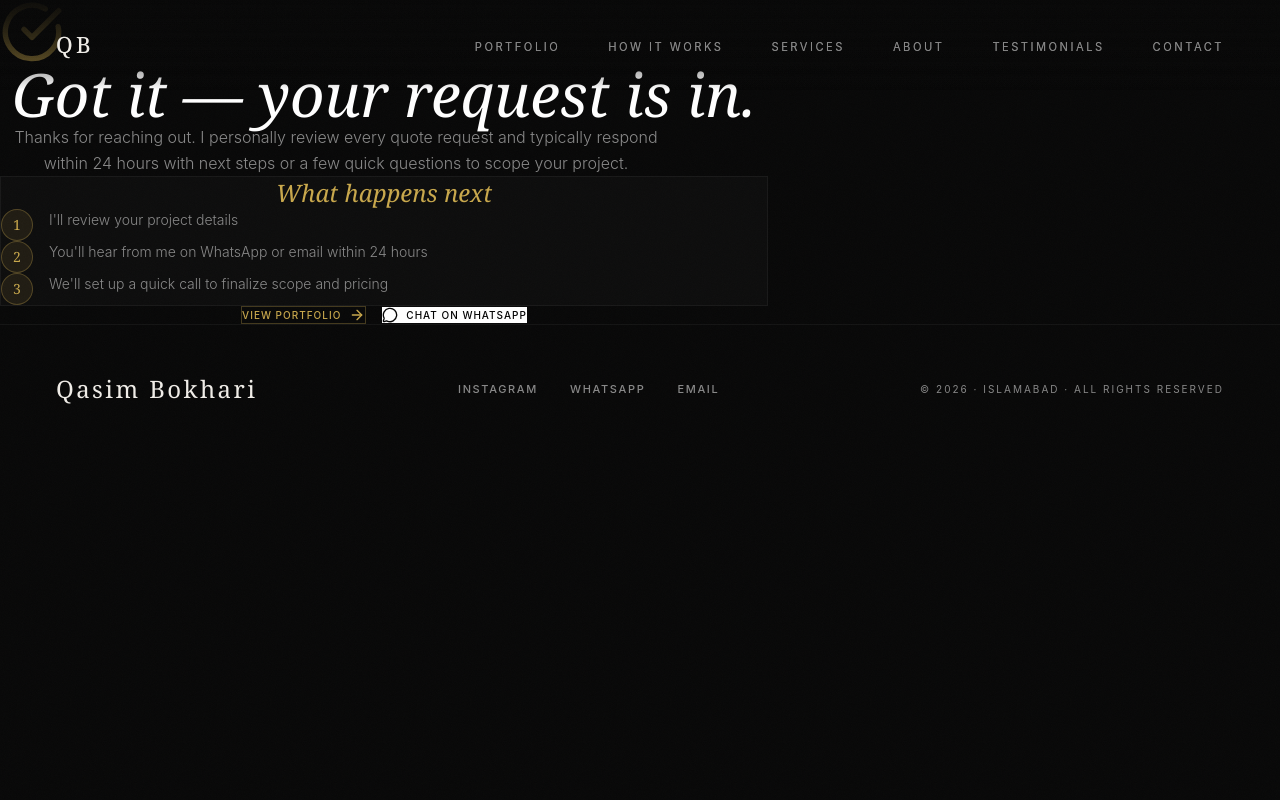
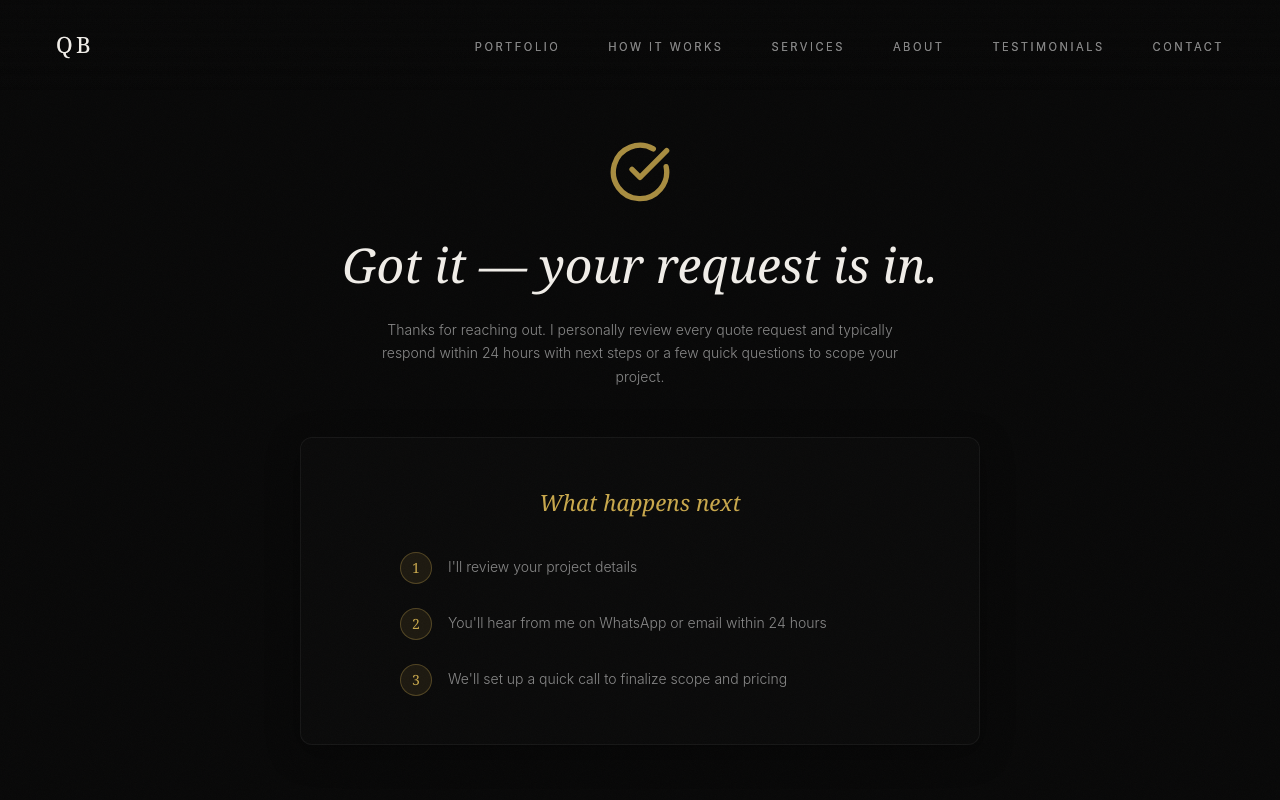
Before and after one commit to qasimbokhari/my_portfolio, a React (Vite) app: page /quote-confirmation in a window 1280 px wide. Shown: the top 800 px of the page. Built offline with nearby package versions, Linux system fonts and the light colour scheme; a web font is replaced by a local one.

Commit message:
style: restyle quote confirmation page layout and components

```diff
--- a/src/index.css
+++ b/src/index.css
@@ -122,6 +122,170 @@ body {
 
 a, button, [role="button"], .project-item, .whatsapp-float, .form-submit, .modal-close, .testimonial-submit-btn, .review-modal-close {
   cursor: pointer;
+}
+
+/* ─── CONFIRMATION PAGE ─── */
+.confirm-page-main {
+  padding-top: 140px !important;
+  padding-bottom: 100px !important;
+  padding-left: 24px !important;
+  padding-right: 24px !important;
+  display: flex !important;
+  justify-content: center !important;
+  align-items: center !important;
+  min-height: 80vh !important;
+}
+
+.confirm-page-container {
+  width: 100% !important;
+  max-width: 680px !important;
+  margin-left: auto !important;
+  margin-right: auto !important;
+  text-align: center !important;
+  display: flex !important;
+  flex-direction: column !important;
+  align-items: center !important;
+}
+
+.confirm-page-icon {
+  width: 64px !important;
+  height: 64px !important;
+  color: var(--gold) !important;
+  margin-bottom: 32px !important;
+}
+
+.confirm-page-title {
+  font-family: var(--font-display) !important;
+  font-size: clamp(2rem, 4vw, 3rem) !important;
+  font-weight: 300 !important;
+  font-style: italic !important;
+  color: var(--white) !important;
+  margin-bottom: 24px !important;
+  line-height: 1.2 !important;
+}
+
+.confirm-page-text {
+  font-family: var(--font-body) !important;
+  font-size: 14px !important;
+  color: var(--silver) !important;
+  font-weight: 300 !important;
+  line-height: 1.7 !important;
+  max-width: 540px !important;
+  margin-bottom: 48px !important;
+  margin-left: auto !important;
+  margin-right: auto !important;
+}
+
+.confirm-page-card {
+  width: 100% !important;
+  background: rgba(255, 255, 255, 0.01) !important;
+  border: 1px solid rgba(255, 255, 255, 0.05) !important;
+  padding: 48px 40px !important;
+  border-radius: 12px !important;
+  margin-bottom: 48px !important;
+  box-shadow: 0 8px 32px rgba(0, 0, 0, 0.4) !important;
+}
+
+@media (max-width: 640px) {
+  .confirm-page-card {
+    padding: 32px 24px !important;
+  }
+}
+
+.confirm-page-card-title {
+  font-family: var(--font-display) !important;
+  font-size: 1.4rem !important;
+  color: var(--gold) !important;
+  font-weight: 300 !important;
+  font-style: italic !important;
+  margin-bottom: 32px !important;
+  text-align: center !important;
+}
+
+.confirm-page-steps {
+  max-width: 480px !important;
+  margin-left: auto !important;
+  margin-right: auto !important;
+}
+
+.confirm-page-step {
+  display: flex !important;
+  align-items: flex-start !important;
+  gap: 16px !important;
+  margin-bottom: 24px !important;
+}
+
+.confirm-page-step:last-child {
+  margin-bottom: 0 !important;
+}
+
+.confirm-page-step-num {
+  width: 32px !important;
+  height: 32px !important;
+  border-radius: 50% !important;
+  background: rgba(201, 168, 76, 0.1) !important;
+  border: 1px solid rgba(201, 168, 76, 0.3) !important;
+  display: flex !important;
+  align-items: center !important;
+  justify-content: center !important;
+  flex-shrink: 0 !important;
+  color: var(--gold) !important;
+  font-family: var(--font-display) !important;
+  font-size: 14px !important;
+}
+
+.confirm-page-step-text {
+  font-family: var(--font-body) !important;
+  font-size: 14px !important;
+  color: var(--silver) !important;
+  font-weight: 300 !important;
+  line-height: 1.6 !important;
+  padding-top: 4px !important;
+  text-align: left !important;
+}
+
+.confirm-page-button-group {
+  margin-top: 24px !important;
+}
+
+.confirm-btn-portfolio, .confirm-btn-whatsapp {
+  display: inline-flex !important;
+  align-items: center !important;
+  justify-content: center !important;
+  gap: 8px !important;
+  padding: 14px 32px !important;
+  font-family: var(--font-body) !important;
+  font-size: 10px !important;
+  font-weight: 500 !important;
+  text-transform: uppercase !important;
+  letter-spacing: 0.2em !important;
+  cursor: pointer !important;
+  transition: all 0.3s var(--ease-film) !important;
+  border-radius: 0px !important;
+}
+
+.confirm-btn-portfolio {
+  border: 1px solid rgba(201, 168, 76, 0.3) !important;
+  color: var(--gold) !important;
+  background: transparent !important;
+}
+
+.confirm-btn-portfolio:hover {
+  border-color: var(--gold) !important;
+  background: var(--gold) !important;
+  color: var(--black) !important;
+}
+
+.confirm-btn-whatsapp {
+  border: 1px solid rgba(201, 168, 76, 0.3) !important;
+  color: var(--gold) !important;
+  background: rgba(201, 168, 76, 0.05) !important;
+}
+
+.confirm-btn-whatsapp:hover {
+  border-color: var(--gold) !important;
+  background: var(--gold) !important;
+  color: var(--black) !important;
 }
 
 /* ─── FOOTER ─── */
--- a/src/pages/QuoteConfirmation.tsx
+++ b/src/pages/QuoteConfirmation.tsx
@@ -1,7 +1,7 @@
 import { useEffect } from "react";
 import { useNavigate } from "react-router-dom";
 import { CheckCircle, ArrowRight, MessageCircle } from "lucide-react";
-import ReactGA from "react-ga4";
+
 import { trackEvent } from "../utils/analytics";
 import Header from "../components/Header";
 import Footer from "../components/Footer";
@@ -20,57 +20,58 @@ export default function QuoteConfirmation() {
     <div className="relative min-h-screen bg-[#080808] selection:bg-gold selection:text-black">
       <Header />
 
-      <main className="pt-32 pb-20 px-6 md:px-14">
-        <div className="max-w-3xl mx-auto text-center">
-          <CheckCircle className="w-16 h-16 text-gold mx-auto mb-8 animate-pulse" />
+      <main className="confirm-page-main">
+        <div className="confirm-page-container">
+          <CheckCircle className="confirm-page-icon animate-pulse" />
 
-          <h1 className="font-display text-4xl md:text-5xl lg:text-6xl text-white font-light mb-6 italic">
+          <h1 className="confirm-page-title">
             Got it — your request is in.
           </h1>
 
-          <p className="font-sans text-sm md:text-base text-silver font-light leading-relaxed max-w-2xl mx-auto mb-12">
+          <p className="confirm-page-text">
             Thanks for reaching out. I personally review every quote request and typically respond within 24 hours with next steps or a few quick questions to scope your project.
           </p>
 
-          <div className="bg-white/[0.02] border border-white/5 p-8 md:p-10 mb-12">
-            <h2 className="font-display text-xl md:text-2xl text-gold font-light mb-8 italic">
+          <div className="confirm-page-card">
+            <h2 className="confirm-page-card-title">
               What happens next
             </h2>
 
-            <div className="space-y-6 text-left max-w-xl mx-auto">
-              <div className="flex items-start gap-4">
-                <div className="w-8 h-8 rounded-full bg-gold/10 border border-gold/30 flex items-center justify-center shrink-0">
-                  <span className="text-gold font-display text-sm">1</span>
+            <div className="confirm-page-steps">
+              <div className="confirm-page-step">
+                <div className="confirm-page-step-num">
+                  <span>1</span>
                 </div>
-                <p className="font-sans text-sm text-silver font-light leading-relaxed pt-1">
+                <p className="confirm-page-step-text">
                   I'll review your project details
                 </p>
               </div>
 
-              <div className="flex items-start gap-4">
-                <div className="w-8 h-8 rounded-full bg-gold/10 border border-gold/30 flex items-center justify-center shrink-0">
-                  <span className="text-gold font-display text-sm">2</span>
+              <div className="confirm-page-step">
+                <div className="confirm-page-step-num">
+                  <span>2</span>
                 </div>
-                <p className="font-sans text-sm text-silver font-light leading-relaxed pt-1">
+                <p className="confirm-page-step-text">
                   You'll hear from me on WhatsApp or email within 24 hours
                 </p>
               </div>
 
-              <div className="flex items-start gap-4">
-                <div className="w-8 h-8 rounded-full bg-gold/10 border border-gold/30 flex items-center justify-center shrink-0">
-                  <span className="text-gold font-display text-sm">3</span>
+              <div className="confirm-page-step">
+                <div className="confirm-page-step-num">
+                  <span>3</span>
                 </div>
-                <p className="font-sans text-sm text-silver font-light leading-relaxed pt-1">
+                <p className="confirm-page-step-text">
                   We'll set up a quick call to finalize scope and pricing
                 </p>
               </div>
             </div>
           </div>
 
-          <div className="flex flex-col sm:flex-row gap-4 justify-center items-center">
+          <div className="confirm-page-button-group flex flex-col sm:flex-row gap-4 justify-center items-center">
             <button
+              // eslint-disable-next-line @typescript-eslint/no-misused-promises
               onClick={() => navigate("/")}
-              className="group flex items-center gap-2 border border-gold/30 text-gold hover:border-gold px-8 py-3 text-[10px] uppercase tracking-widest cursor-pointer transition-all duration-300 rounded-none bg-transparent hover:bg-gold hover:text-black font-medium"
+              className="confirm-btn-portfolio"
             >
               <span>View Portfolio</span>
               <ArrowRight className="w-4 h-4 transition-transform group-hover:translate-x-1" />
@@ -80,7 +81,7 @@ export default function QuoteConfirmation() {
               href="https://wa.me/923395261532"
               target="_blank"
               rel="noopener noreferrer"
-              className="group flex items-center gap-2 bg-white text-black hover:bg-gold px-8 py-3 text-[10px] uppercase tracking-widest cursor-pointer transition-all duration-300 rounded-none font-medium no-underline"
+              className="confirm-btn-whatsapp no-underline"
             >
               <MessageCircle className="w-4 h-4" />
               <span>Chat on WhatsApp</span>
```
